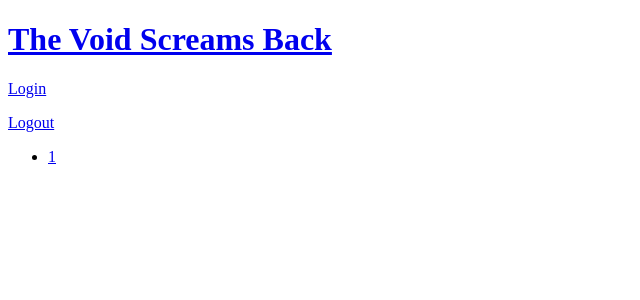
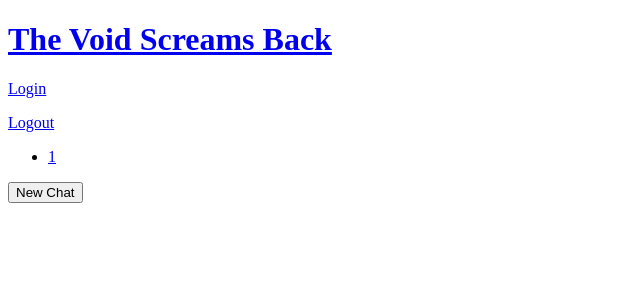
Before and after one commit to horseless-labs/void, a Django app: a page that uses base/templates/base/manage_chats.html in a window 1280 px wide. Shown: the top 300 px of the page, without its empty margins (0-640 px from the left). Run offline with Django 5.2, Linux system fonts and the light colour scheme; tables that the repository leaves empty hold one stand-in row (values such as "Sample post").

Commit message:
Add new chat creation functionality to chat manager

```diff
--- a/base/templates/base/manage_chats.html
+++ b/base/templates/base/manage_chats.html
@@ -8,4 +8,13 @@
         {% endfor %}
     </ul>
 </div>
+
+<div class="button-container">
+    <form method="post" action="{% url 'create-new-chat' username=user.username %}">
+        {% csrf_token %}
+        <input type="hidden" name="user_id" value="{{ user.id }}">
+        <input type="hidden" name="username" value="{{ user.username }}">
+        <button type="submit" class="btn btn-primary">New Chat</button>
+    </form>
+</div>
 {% endblock %}
--- a/base/urls.py
+++ b/base/urls.py
@@ -12,5 +12,6 @@ urlpatterns = [
     path('chat-send-message/<str:chat_id>', views.chatSendMessage, name="chat-send-message"),
     path('chat-send-response/<str:chat_id>', views.chatSendResponse, name="chat-send-response"),
 
-    path('chat-manager/<str:username>', views.chatManager, name="chat-manager")
+    path('chat-manager/<str:username>', views.chatManager, name="chat-manager"),
+    path('create-new-chat/<str:username>', views.createNewChat, name="create-new-chat")
 ]
--- a/base/views.py
+++ b/base/views.py
@@ -108,6 +108,11 @@ def chatManager(request, username):
     context = {"user": user, "chat_ids": chat_ids}
     return render(request, "base/manage_chats.html", context=context)
 
+def createNewChat(request, username):
+    conversation = Conversation.objects.create()
+    conversation.initialize_chat(username=username)
+    return redirect("chat", chat_id=conversation.chat_id)
+
 # Handles the user's message
 @csrf_exempt
 def chatSendMessage(request, chat_id):
```
